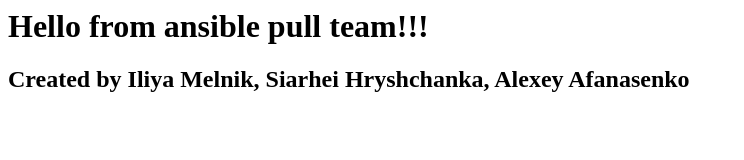
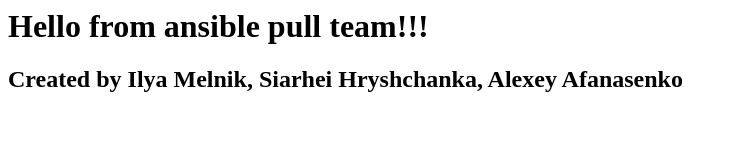
Before and after one commit to afonyayoung/hello-world, a plain HTML site: page files/index.html in a window 1280 px wide. Shown: the whole page, without its empty margins (0-744 px from the left). Drawn offline with Linux system fonts and the light colour scheme.

Commit message:
some changes

```diff
--- a/files/index.html
+++ b/files/index.html
@@ -1,3 +1,3 @@
 <h1>Hello from ansible pull team!!!</h1>
-<h2>Created by Iliya Melnik, Siarhei Hryshchanka, Alexey Afanasenko</h2>
+<h2>Created by Ilya Melnik, Siarhei Hryshchanka, Alexey Afanasenko</h2>
 <!-- <img src=https://gomel.today/uploads/News/2017/03/02/609-sciah.jpg alt="Жыве Беларусь!!!"> -->
```
